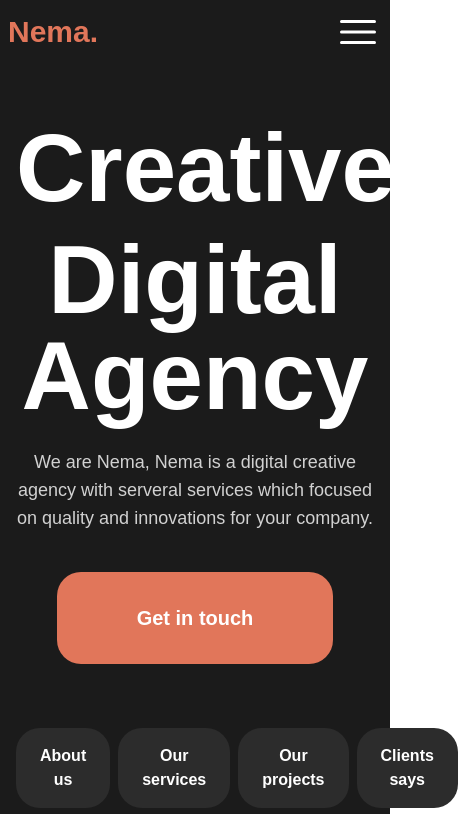
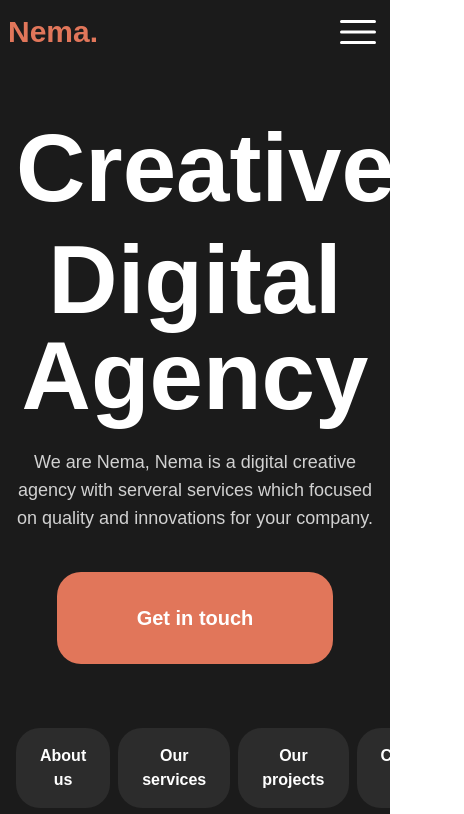
Before and after one commit to alaminediassy/nema, a Next.js app: page / in a window 390 px wide. Shown: the top 814 px of the page, 464 px wide, since content can reach past the window. Built offline with nearby package versions, Linux system fonts and the light colour scheme.

Commit message:
Fix overflow

```diff
--- a/components/About.tsx
+++ b/components/About.tsx
@@ -4,7 +4,7 @@
 
 const About = () => {
   return (
-    <div className='bg-bodyColor max-w-container lg:p-5 sm:p-4 lg:mx-10 '>
+    <div className='bg-bodyColor h-screen lg:p-5 sm:p-4 lg:mx-10 '>
         <div className='flex xl:flex-row flex-col justify-between'>
             <div className='flex  xl:w-1/2 items-center gap-4 '>
                 <div className='text-6xl flex flex-col font-bold'>
--- a/components/Header.tsx
+++ b/components/Header.tsx
@@ -6,7 +6,7 @@
 
 const Header = () => {
   return (
-    <div className='bg-bodyColor max-w-container lg:p-5 sm:p-4 lg:mx-10 font-bodyFont'>
+    <div className='bg-bodyColor h-screen max-w-container lg:p-5 sm:p-4 lg:mx-10 font-bodyFont'>
         <div className='grid grid-cols-1 gap-8 xl:grid-cols-2 items-center'>
           <h2 className='font-bold p-0 text-8xl lg:text-start text-center'>Creative</h2>
           <p className='text-lg text-white/80 mr-30 hidden lg:inline-flex'>
--- a/pages/index.tsx
+++ b/pages/index.tsx
@@ -6,7 +6,8 @@
 
 export default function Home() {
   return (
-    <main className="w-full pb-20 bg-bodyColor text-white">
+    <main className="w-full h-screen pb-20 bg-bodyColor text-white overflow-x-hidden
+    overflow-y-scroll">
       <Navbar/>
       <Header/>
       <About/>
```
